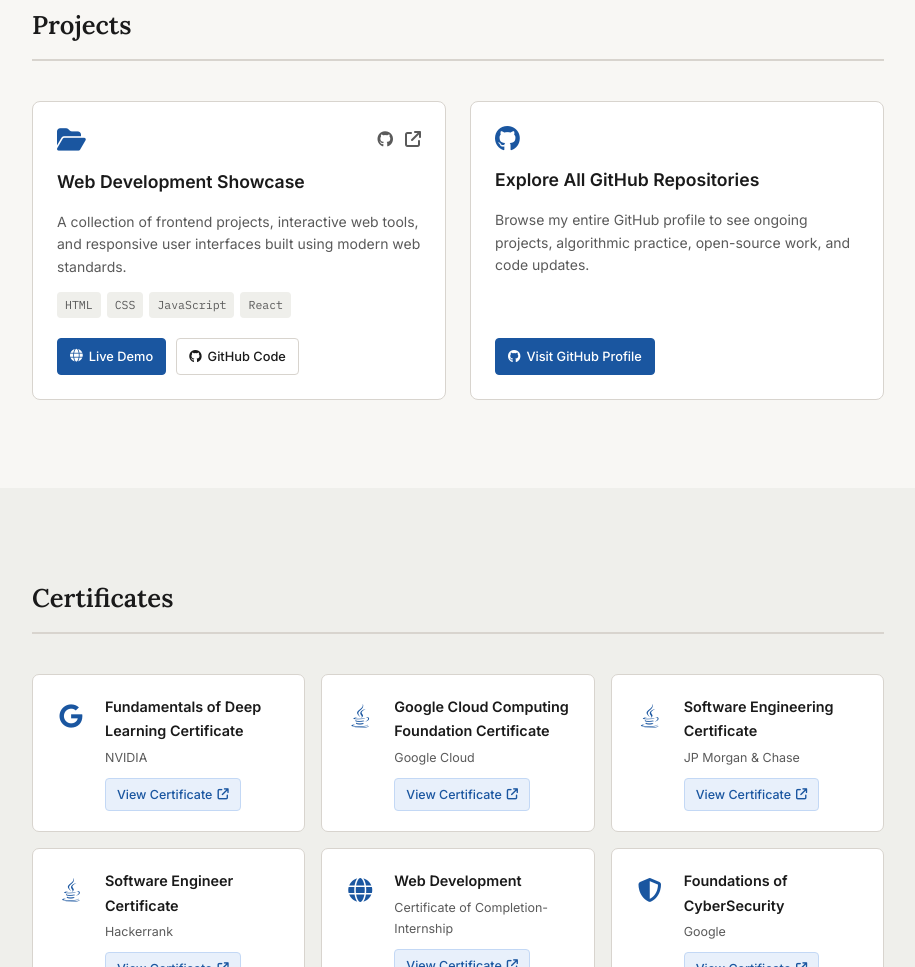
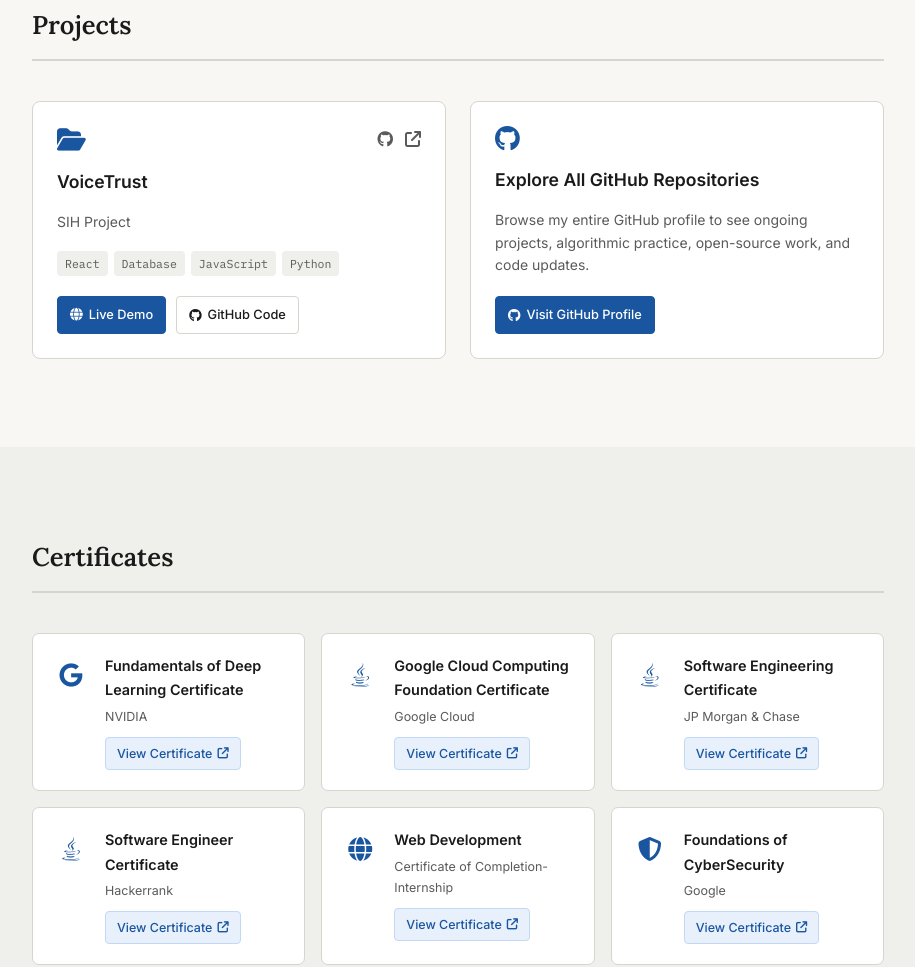
Before and after one commit to Ganorkarhimesh/My-Portfolio, a plain HTML site: page index.html in a window 1280 px wide. Shown: the part 1962-2929 px from the top of the page, without its empty margins (182-1097 px from the left). Drawn offline with Linux system fonts and the light colour scheme.

Commit message:
Update index.html

```diff
--- a/index.html
+++ b/index.html
@@ -153,16 +153,16 @@
               </a>
             </div>
           </div>
-          <h3 class="project-title">Web Development Showcase</h3>
-          <p class="project-desc">A collection of frontend projects, interactive web tools, and responsive user interfaces built using modern web standards.</p>
+          <h3 class="project-title">VoiceTrust</h3>
+          <p class="project-desc">SIH Project</p>
           <div class="project-tech">
-            <span>HTML</span>
-            <span>CSS</span>
+            <span>React</span>
+            <span>Database</span>
             <span>JavaScript</span>
-            <span>React</span>
+            <span>Python</span>
           </div>
           <div class="project-buttons">
-            <a href="https://ganorkarhimesh.github.io/My_All_Projects" target="_blank" class="project-btn btn-live">
+            <a href="https://voicetrust.onrender.com/" target="_blank" class="project-btn btn-live">
               <i class="fa-solid fa-globe"></i> Live Demo
             </a>
             <a href="https://github.com/Ganorkarhimesh/My_All_Projects" target="_blank" class="project-btn btn-repo">
```
